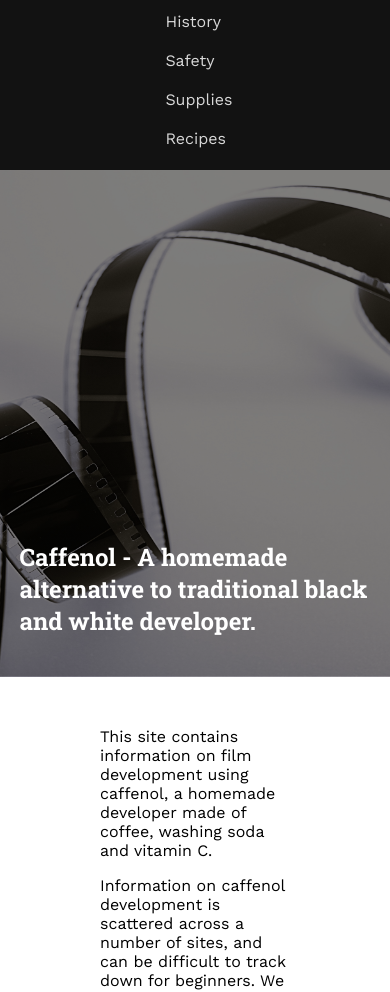
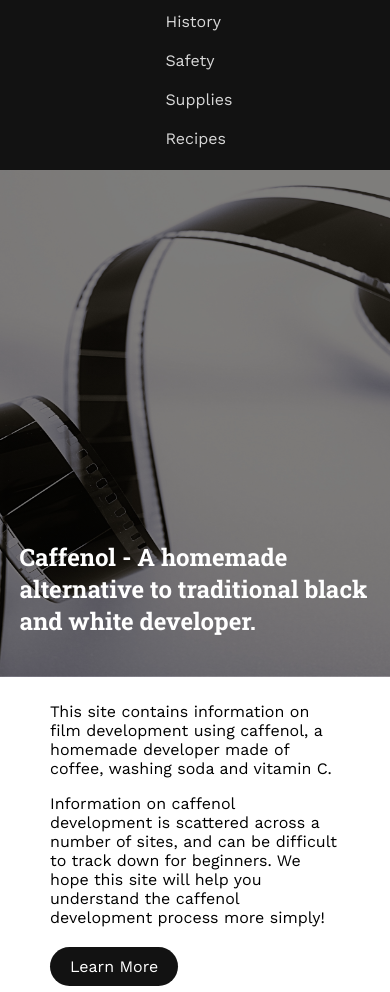
Before and after one commit to maygermain/caffenol-site, a plain HTML site: page index.html in a window 390 px wide. Shown: the part 94-1086 px from the top of the page. Drawn offline with nearby package versions, Linux system fonts and the light colour scheme.

Commit message:
decreased wrapper margin for mobile (<700px)

```diff
--- a/style.css
+++ b/style.css
@@ -313,6 +313,10 @@ footer {
     padding: 10px;
   }
 
+  .wrapper {
+    margin: 25px 50px 25px 50px;
+  }
+
   .recipe-nav {
     display: block;
     text-align: left;
```
